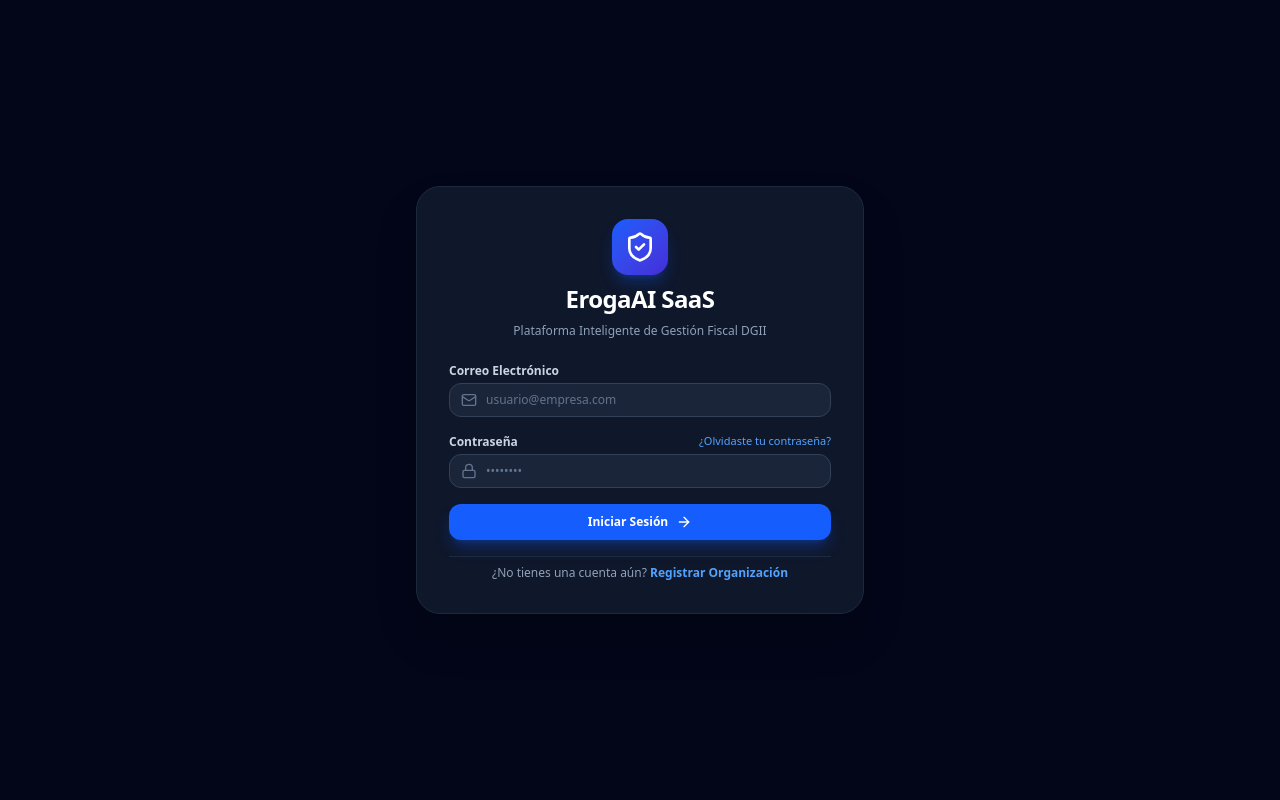
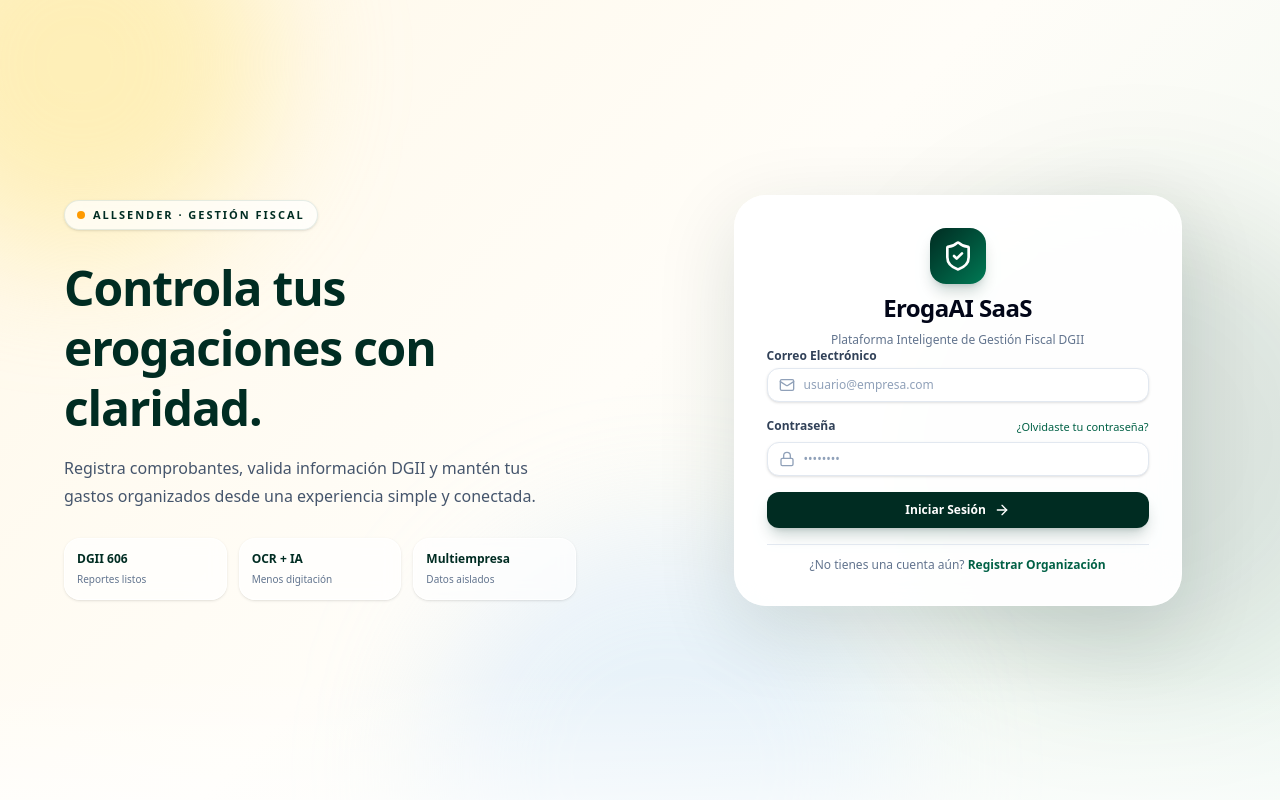
Before and after one commit to CodeMorf/Allsender-erogaai, a React (Vite) app: page / in a window 1280 px wide. Built offline with nearby package versions, Linux system fonts and the light colour scheme; no server answers.

Commit message:
style(auth): switch login and registration to light AllSender theme

```diff
--- a/src/views/AuthView.tsx
+++ b/src/views/AuthView.tsx
@@ -23,6 +23,13 @@ export const AuthView: React.FC<AuthViewProps> = ({ onSuccess }) => {
   const [phone, setPhone] = useState('');
   const [country, setCountry] = useState('Dominican Republic');
   const [acceptTerms, setAcceptTerms] = useState(true);
+
+  const fieldClassName = 'w-full px-3 py-2 bg-white border border-slate-200 rounded-xl text-xs text-slate-900 placeholder-slate-400 shadow-sm focus:outline-none focus:ring-2 focus:ring-emerald-700/20 focus:border-emerald-700';
+  const labelClassName = 'block text-xs font-bold text-slate-700 mb-1';
+  const smallLabelClassName = 'block text-[11px] font-bold text-slate-700 mb-1';
+  const primaryButtonClassName = 'w-full py-2.5 bg-emerald-950 hover:bg-emerald-900 text-white font-bold text-xs rounded-xl shadow-lg shadow-emerald-950/20 transition-all flex items-center justify-center gap-2 cursor-pointer';
+  const footerClassName = 'text-center pt-3 border-t border-slate-200 text-xs text-slate-500';
+  const linkClassName = 'text-emerald-800 font-bold hover:text-emerald-950 hover:underline cursor-pointer';
 
   const handleLogin = async (e: React.FormEvent) => {
     e.preventDefault();
@@ -124,16 +131,52 @@ export const AuthView: React.FC<AuthViewProps> = ({ onSuccess }) => {
   };
 
   return (
-    <div className="min-h-screen flex items-center justify-center bg-slate-950 p-4 font-sans text-slate-100">
-      <div className="w-full max-w-md bg-slate-900 border border-slate-800 rounded-3xl p-6 sm:p-8 shadow-2xl space-y-6">
+    <div className="relative min-h-screen overflow-hidden flex items-center justify-center bg-[#f6f8f5] px-4 py-8 font-sans text-slate-900 sm:px-6">
+      <div aria-hidden="true" className="pointer-events-none absolute inset-0 overflow-hidden">
+        <div className="absolute inset-0 bg-[linear-gradient(135deg,#fff8e8_0%,#fffdf8_48%,#edf7f1_100%)]" />
+        <div className="absolute -left-28 -top-32 h-96 w-96 rounded-full bg-amber-200/50 blur-3xl" />
+        <div className="absolute -right-24 top-1/4 h-[30rem] w-[30rem] rounded-full bg-emerald-950/10 blur-3xl" />
+        <div className="absolute bottom-[-13rem] left-1/3 h-[30rem] w-[30rem] rounded-full bg-blue-200/30 blur-3xl" />
+        <div className="absolute inset-x-0 bottom-0 h-32 bg-gradient-to-t from-white/60 to-transparent" />
+      </div>
+
+      <div className="relative z-10 grid w-full max-w-6xl items-center gap-10 lg:grid-cols-[1.1fr_0.9fr] lg:gap-20">
+        <section className="hidden max-w-xl space-y-7 lg:block">
+          <div className="inline-flex items-center gap-2 rounded-full border border-emerald-900/10 bg-white/70 px-3 py-1.5 text-[11px] font-bold uppercase tracking-[0.18em] text-emerald-950 shadow-sm backdrop-blur">
+            <span className="h-2 w-2 rounded-full bg-amber-500" />
+            AllSender · Gestión fiscal
+          </div>
+          <div className="space-y-4">
+            <h2 className="max-w-lg text-4xl font-black leading-tight tracking-tight text-emerald-950 xl:text-5xl">
+              Controla tus erogaciones con claridad.
+            </h2>
+            <p className="max-w-lg text-base leading-7 text-slate-600">
+              Registra comprobantes, valida información DGII y mantén tus gastos organizados desde una experiencia simple y conectada.
+            </p>
+          </div>
+          <div className="grid max-w-lg grid-cols-3 gap-3">
+            {[
+              ['DGII 606', 'Reportes listos'],
+              ['OCR + IA', 'Menos digitación'],
+              ['Multiempresa', 'Datos aislados']
+            ].map(([title, description]) => (
+              <div key={title} className="rounded-2xl border border-white/80 bg-white/65 p-3 shadow-sm backdrop-blur">
+                <p className="text-xs font-black text-emerald-950">{title}</p>
+                <p className="mt-1 text-[10px] leading-4 text-slate-500">{description}</p>
+              </div>
+            ))}
+          </div>
+        </section>
+
+      <div className="w-full max-w-md rounded-[2rem] border border-white/90 bg-white/95 p-6 shadow-[0_24px_80px_rgba(2,44,34,0.14)] backdrop-blur-xl sm:p-8">
 
         {/* Brand Header */}
         <div className="text-center space-y-2">
-          <div className="inline-flex items-center justify-center w-14 h-14 rounded-2xl bg-gradient-to-br from-blue-600 to-indigo-700 text-white shadow-lg shadow-blue-600/30 mb-2">
+          <div className="inline-flex items-center justify-center w-14 h-14 rounded-2xl bg-gradient-to-br from-emerald-950 to-emerald-700 text-white shadow-lg shadow-emerald-950/20 mb-2">
             <ShieldCheck className="w-8 h-8" />
           </div>
-          <h1 className="text-2xl font-black tracking-tight text-white">ErogaAI SaaS</h1>
-          <p className="text-xs text-slate-400">
+          <h1 className="text-2xl font-black tracking-tight text-slate-950">ErogaAI SaaS</h1>
+          <p className="text-xs text-slate-500">
             {mode === 'login' && 'Plataforma Inteligente de Gestión Fiscal DGII'}
             {mode === 'register' && 'Crea tu Organización y Registro Empresarial'}
             {mode === 'forgot' && 'Recuperación de Contraseña'}
@@ -142,15 +185,15 @@ export const AuthView: React.FC<AuthViewProps> = ({ onSuccess }) => {
 
         {/* Error / Success Banners */}
         {errorMessage && (
-          <div className="p-3 bg-red-950/60 border border-red-800/60 rounded-xl text-xs text-red-300 flex items-start gap-2">
-            <AlertCircle className="w-4 h-4 text-red-400 shrink-0 mt-0.5" />
+          <div className="p-3 bg-red-50 border border-red-200 rounded-xl text-xs text-red-700 flex items-start gap-2">
+            <AlertCircle className="w-4 h-4 text-red-600 shrink-0 mt-0.5" />
             <span>{errorMessage}</span>
           </div>
         )}
 
         {successMessage && (
-          <div className="p-3 bg-emerald-950/60 border border-emerald-800/60 rounded-xl text-xs text-emerald-300 flex items-start gap-2">
-            <CheckCircle2 className="w-4 h-4 text-emerald-400 shrink-0 mt-0.5" />
+          <div className="p-3 bg-emerald-50 border border-emerald-200 rounded-xl text-xs text-emerald-800 flex items-start gap-2">
+            <CheckCircle2 className="w-4 h-4 text-emerald-700 shrink-0 mt-0.5" />
             <span>{successMessage}</span>
           </div>
         )}
@@ -159,40 +202,40 @@ export const AuthView: React.FC<AuthViewProps> = ({ onSuccess }) => {
         {mode === 'login' && (
           <form onSubmit={handleLogin} className="space-y-4">
             <div>
-              <label className="block text-xs font-bold text-slate-300 mb-1">Correo Electrónico</label>
+              <label className={labelClassName}>Correo Electrónico</label>
               <div className="relative">
-                <Mail className="w-4 h-4 text-slate-500 absolute left-3 top-1/2 -translate-y-1/2" />
+                <Mail className="w-4 h-4 text-slate-400 absolute left-3 top-1/2 -translate-y-1/2" />
                 <input
                   type="email"
                   required
                   value={email}
                   onChange={(e) => setEmail(e.target.value)}
                   placeholder="usuario@empresa.com"
-                  className="w-full pl-9 pr-3 py-2 bg-slate-800/80 border border-slate-700 rounded-xl text-xs text-white placeholder-slate-500 focus:outline-none focus:ring-2 focus:ring-blue-500"
+                  className={`${fieldClassName} pl-9 pr-3`}
                 />
               </div>
             </div>
 
             <div>
               <div className="flex items-center justify-between mb-1">
-                <label className="text-xs font-bold text-slate-300">Contraseña</label>
+                <label className={labelClassName}>Contraseña</label>
                 <button
                   type="button"
                   onClick={() => setMode('forgot')}
-                  className="text-[11px] text-blue-400 hover:underline"
+                  className="text-[11px] text-emerald-800 hover:underline"
                 >
                   ¿Olvidaste tu contraseña?
                 </button>
               </div>
               <div className="relative">
-                <Lock className="w-4 h-4 text-slate-500 absolute left-3 top-1/2 -translate-y-1/2" />
+                <Lock className="w-4 h-4 text-slate-400 absolute left-3 top-1/2 -translate-y-1/2" />
                 <input
                   type="password"
                   required
                   value={password}
                   onChange={(e) => setPassword(e.target.value)}
                   placeholder="••••••••"
-                  className="w-full pl-9 pr-3 py-2 bg-slate-800/80 border border-slate-700 rounded-xl text-xs text-white placeholder-slate-500 focus:outline-none focus:ring-2 focus:ring-blue-500"
+                  className={`${fieldClassName} pl-9 pr-3`}
                 />
               </div>
             </div>
@@ -200,18 +243,18 @@ export const AuthView: React.FC<AuthViewProps> = ({ onSuccess }) => {
             <button
               type="submit"
               disabled={isLoading}
-              className="w-full py-2.5 bg-blue-600 hover:bg-blue-500 text-white font-bold text-xs rounded-xl shadow-lg shadow-blue-600/30 transition-all flex items-center justify-center gap-2 cursor-pointer"
+              className={primaryButtonClassName}
             >
               <span>{isLoading ? 'Iniciando sesión...' : 'Iniciar Sesión'}</span>
               <ArrowRight className="w-4 h-4" />
             </button>
 
-            <div className="text-center pt-2 border-t border-slate-800 text-xs text-slate-400">
+            <div className={footerClassName}>
               ¿No tienes una cuenta aún?{' '}
               <button
                 type="button"
                 onClick={() => setMode('register')}
-                className="text-blue-400 font-bold hover:underline cursor-pointer"
+                className={linkClassName}
               >
                 Registrar Organización
               </button>
@@ -222,99 +265,99 @@ export const AuthView: React.FC<AuthViewProps> = ({ onSuccess }) => {
         {/* REGISTER FORM */}
         {mode === 'register' && (
           <form onSubmit={handleRegister} className="space-y-3">
-            <div className="grid grid-cols-2 gap-2.5">
+            <div className="grid grid-cols-1 gap-2.5 sm:grid-cols-2">
               <div>
-                <label className="block text-[11px] font-bold text-slate-300 mb-1">Nombre Completo</label>
+                <label className={smallLabelClassName}>Nombre Completo</label>
                 <input
                   type="text"
                   required
                   value={name}
                   onChange={(e) => setName(e.target.value)}
                   placeholder="Juan Pérez"
-                  className="w-full px-3 py-2 bg-slate-800/80 border border-slate-700 rounded-xl text-xs text-white placeholder-slate-500 focus:outline-none focus:ring-2 focus:ring-blue-500"
+                  className={fieldClassName}
                 />
               </div>
               <div>
-                <label className="block text-[11px] font-bold text-slate-300 mb-1">Correo Electrónico</label>
+                <label className={smallLabelClassName}>Correo Electrónico</label>
                 <input
                   type="email"
                   required
                   value={email}
                   onChange={(e) => setEmail(e.target.value)}
                   placeholder="juan@empresa.com"
-                  className="w-full px-3 py-2 bg-slate-800/80 border border-slate-700 rounded-xl text-xs text-white placeholder-slate-500 focus:outline-none focus:ring-2 focus:ring-blue-500"
+                  className={fieldClassName}
                 />
               </div>
             </div>
 
-            <div className="grid grid-cols-2 gap-2.5">
+            <div className="grid grid-cols-1 gap-2.5 sm:grid-cols-2">
               <div>
-                <label className="block text-[11px] font-bold text-slate-300 mb-1">Razón Social Empresa</label>
+                <label className={smallLabelClassName}>Razón Social Empresa</label>
                 <input
                   type="text"
                   required
                   value={companyName}
                   onChange={(e) => setCompanyName(e.target.value)}
                   placeholder="Comercial AllSender SRL"
-                  className="w-full px-3 py-2 bg-slate-800/80 border border-slate-700 rounded-xl text-xs text-white placeholder-slate-500 focus:outline-none focus:ring-2 focus:ring-blue-500"
+                  className={fieldClassName}
                 />
               </div>
               <div>
-                <label className="block text-[11px] font-bold text-slate-300 mb-1">RNC o Cédula (DGII)</label>
+                <label className={smallLabelClassName}>RNC o Cédula (DGII)</label>
                 <input
                   type="text"
                   required
                   value={rnc}
                   onChange={(e) => setRnc(e.target.value)}
                   placeholder="131-89241-2"
-                  className="w-full px-3 py-2 bg-slate-800/80 border border-slate-700 rounded-xl text-xs text-white placeholder-slate-500 focus:outline-none focus:ring-2 focus:ring-blue-500"
+                  className={fieldClassName}
                 />
               </div>
             </div>
 
-            <div className="grid grid-cols-2 gap-2.5">
+            <div className="grid grid-cols-1 gap-2.5 sm:grid-cols-2">
               <div>
-                <label className="block text-[11px] font-bold text-slate-300 mb-1">Teléfono</label>
+                <label className={smallLabelClassName}>Teléfono</label>
                 <input
                   type="text"
                   value={phone}
                   onChange={(e) => setPhone(e.target.value)}
                   placeholder="+1 (809) 555-0199"
-                  className="w-full px-3 py-2 bg-slate-800/80 border border-slate-700 rounded-xl text-xs text-white placeholder-slate-500 focus:outline-none focus:ring-2 focus:ring-blue-500"
+                  className={fieldClassName}
                 />
               </div>
               <div>
-                <label className="block text-[11px] font-bold text-slate-300 mb-1">País</label>
+                <label className={smallLabelClassName}>País</label>
                 <input
                   type="text"
                   value={country}
                   onChange={(e) => setCountry(e.target.value)}
-                  className="w-full px-3 py-2 bg-slate-800/80 border border-slate-700 rounded-xl text-xs text-white focus:outline-none"
+                  className={fieldClassName}
                 />
               </div>
             </div>
 
-            <div className="grid grid-cols-2 gap-2.5">
+            <div className="grid grid-cols-1 gap-2.5 sm:grid-cols-2">
               <div>
-                <label className="block text-[11px] font-bold text-slate-300 mb-1">Contraseña</label>
+                <label className={smallLabelClassName}>Contraseña</label>
                 <input
                   type="password"
                   required
                   value={password}
                   onChange={(e) => setPassword(e.target.value)}
                   placeholder="••••••••"
-                  className="w-full px-3 py-2 bg-slate-800/80 border border-slate-700 rounded-xl text-xs text-white placeholder-slate-500 focus:outline-none focus:ring-2 focus:ring-blue-500"
+                  className={fieldClassName}
                 />
               </div>
               <div>
-                <label className="block text-[11px] font-bold text-slate-300 mb-1">Confirmar Contraseña</label>
+                <label className={smallLabelClassName}>Confirmar Contraseña</label>
                 <input
                   type="password"
                   required
                   value={confirmPassword}
                   onChange={(e) => setConfirmPassword(e.target.value)}
                   placeholder="••••••••"
-                  className="w-full px-3 py-2 bg-slate-800/80 border border-slate-700 rounded-xl text-xs text-white placeholder-slate-500 focus:outline-none focus:ring-2 focus:ring-blue-500"
+                  className={fieldClassName}
                 />
               </div>
             </div>
@@ -325,9 +368,9 @@ export const AuthView: React.FC<AuthViewProps> = ({ onSuccess }) => {
                 id="terms"
                 checked={acceptTerms}
                 onChange={(e) => setAcceptTerms(e.target.checked)}
-                className="rounded border-slate-700 text-blue-600 focus:ring-blue-500"
+                className="rounded border-slate-300 text-emerald-800 focus:ring-emerald-700"
               />
-              <label htmlFor="terms" className="text-[11px] text-slate-400">
+              <label htmlFor="terms" className="text-[11px] text-slate-600">
                 Acepto los términos de servicio y políticas de privacidad DGII.
               </label>
             </div>
@@ -335,18 +378,18 @@ export const AuthView: React.FC<AuthViewProps> = ({ onSuccess }) => {
             <button
               type="submit"
               disabled={isLoading}
-              className="w-full py-2.5 bg-blue-600 hover:bg-blue-500 text-white font-bold text-xs rounded-xl shadow-lg shadow-blue-600/30 transition-all flex items-center justify-center gap-2 cursor-pointer mt-2"
+              className={`${primaryButtonClassName} mt-2`}
             >
               <span>{isLoading ? 'Creando organización...' : 'Crear Cuenta y Organización'}</span>
               <ArrowRight className="w-4 h-4" />
             </button>
 
-            <div className="text-center pt-2 border-t border-slate-800 text-xs text-slate-400">
+            <div className={footerClassName}>
               ¿Ya tienes cuenta?{' '}
               <button
                 type="button"
                 onClick={() => setMode('login')}
-                className="text-blue-400 font-bold hover:underline cursor-pointer"
+                className={linkClassName}
               >
                 Iniciar Sesión
               </button>
@@ -358,30 +401,30 @@ export const AuthView: React.FC<AuthViewProps> = ({ onSuccess }) => {
         {mode === 'forgot' && (
           <form onSubmit={handleForgot} className="space-y-4">
             <div>
-              <label className="block text-xs font-bold text-slate-300 mb-1">Correo Electrónico</label>
+              <label className={labelClassName}>Correo Electrónico</label>
               <input
                 type="email"
                 required
                 value={email}
                 onChange={(e) => setEmail(e.target.value)}
                 placeholder="usuario@empresa.com"
-                className="w-full px-3 py-2 bg-slate-800/80 border border-slate-700 rounded-xl text-xs text-white placeholder-slate-500 focus:outline-none focus:ring-2 focus:ring-blue-500"
+                className={fieldClassName}
               />
             </div>
 
             <button
               type="submit"
               disabled={isLoading}
-              className="w-full py-2.5 bg-blue-600 hover:bg-blue-500 text-white font-bold text-xs rounded-xl shadow-lg shadow-blue-600/30 transition-all flex items-center justify-center gap-2 cursor-pointer"
+              className={primaryButtonClassName}
             >
               <span>{isLoading ? 'Enviando...' : 'Enviar Instrucciones'}</span>
             </button>
 
-            <div className="text-center pt-2 border-t border-slate-800 text-xs text-slate-400">
+            <div className={footerClassName}>
               <button
                 type="button"
                 onClick={() => setMode('login')}
-                className="text-blue-400 font-bold hover:underline cursor-pointer"
+                className={linkClassName}
               >
                 Volver al inicio de sesión
               </button>
@@ -390,6 +433,7 @@ export const AuthView: React.FC<AuthViewProps> = ({ onSuccess }) => {
         )}
 
       </div>
+      </div>
     </div>
   );
 };
```
